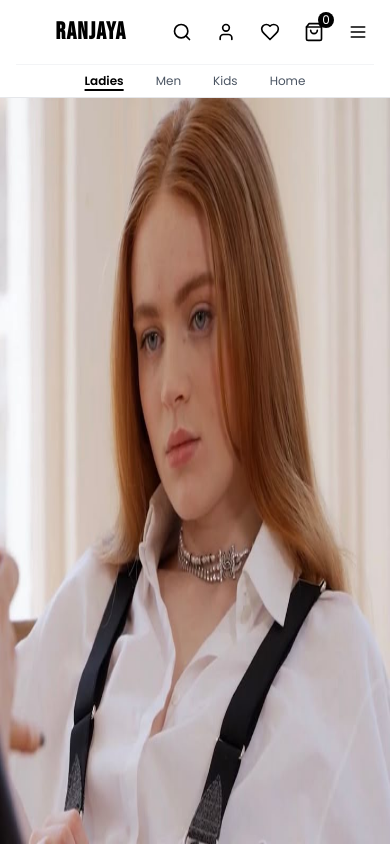
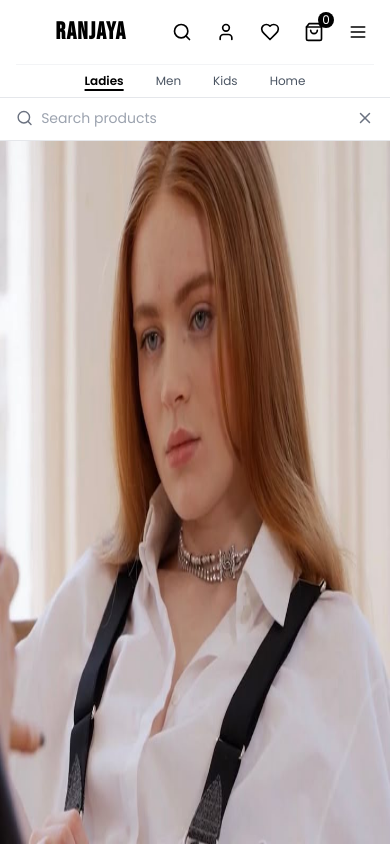
Before and after one commit to JairamDeo/Clothing-Brand-Website, a React (Vite) app in the folder client/: page / in a window 390 px wide. Both pictures are taken after a click on the button 181 px from the left and 32 px from the top of the page. Shown: the top 844 px of the page. Built offline with nearby package versions, Linux system fonts and the light colour scheme.

Commit message:
SearchBarfix

```diff
--- a/client/src/Components/Navbar.jsx
+++ b/client/src/Components/Navbar.jsx
@@ -2,11 +2,11 @@ import { useState, useEffect } from 'react';
 import { Link, useLocation, useNavigate } from 'react-router-dom';
 import { Search, ShoppingBag, User, Heart, Menu, X, ChevronDown } from 'lucide-react';
 import CategoryDrawer from './CategoryDrawer';
+import SearchBar from './SearchBar';
 
 export default function Navbar() {
   const [isMenuOpen, setIsMenuOpen] = useState(false);
   const [isSearchOpen, setIsSearchOpen] = useState(false);
-  const [searchQuery, setSearchQuery] = useState('');
   const [windowWidth, setWindowWidth] = useState(typeof window !== 'undefined' ? window.innerWidth : 0);
   const [activeCategoryDrawer, setActiveCategoryDrawer] = useState(null);
 
@@ -46,8 +46,6 @@ export default function Navbar() {
     if (activeCategoryDrawer) setActiveCategoryDrawer(null);
   };
 
-
-
   const openDrawer = () => {
     // Default to 'Ladies' category when opening the drawer
     setActiveCategoryDrawer('Ladies');
@@ -57,29 +55,6 @@ export default function Navbar() {
 
   // Check if current location path matches the nav item path
   const isActive = (path) => location.pathname === path;
-
-  // Handle search input change
-  const handleSearchChange = (e) => {
-    setSearchQuery(e.target.value);
-  };
-
-  // Handle search submission
-  const handleSearchSubmit = (e) => {
-    e.preventDefault();
-    if (searchQuery) {
-      // Redirect user based on search query
-      if (searchQuery.toLowerCase() === 'men') {
-        navigate('/men');
-      } else if (searchQuery.toLowerCase() === 'kids') {
-        navigate('/kids');
-      } else if (searchQuery.toLowerCase() === 'ladies') {
-        navigate('/');
-      } else if (searchQuery.toLowerCase() === 'home') {
-        navigate('/home');
-      }
-      setSearchQuery(''); // Clear search input after navigation
-    }
-  };
 
   return (
     <div className="text-sm">
@@ -191,27 +166,8 @@ export default function Navbar() {
         </div>
       </div>
 
-      {/* Search Bar */}
-      {isSearchOpen && (
-        <div className="border-b border-gray-200 py-3 px-4 absolute w-full bg-white z-30">
-          <div className="container mx-auto flex items-center max-w-2xl">
-            <Search size={18} className="text-gray-500" />
-            <form onSubmit={handleSearchSubmit} className="w-full flex items-center">
-              <input
-                type="text"
-                placeholder="Search products"
-                className="ml-2 w-full outline-none"
-                autoFocus
-                value={searchQuery}
-                onChange={handleSearchChange}
-              />
-              <button className="ml-2">
-                <X size={18} className="text-gray-500" />
-              </button>
-            </form>
-          </div>
-        </div>
-      )}
+      {/* Search Bar Component */}
+      <SearchBar isSearchOpen={isSearchOpen} setIsSearchOpen={setIsSearchOpen} isMobile={isMobile} />
 
       {/* Mobile Menu */}
       {isMenuOpen && isMobile && (
--- /dev/null
+++ b/client/src/Components/SearchBar.jsx
@@ -0,0 +1,73 @@
+import { useState, useEffect } from 'react';
+import { Search, X } from 'lucide-react';
+import { useNavigate } from 'react-router-dom';
+
+export default function SearchBar({ isSearchOpen, setIsSearchOpen, isMobile }) {
+  const [searchQuery, setSearchQuery] = useState('');
+  const navigate = useNavigate();
+
+  // Reset search query when search is closed
+  useEffect(() => {
+    if (!isSearchOpen) {
+      setSearchQuery('');
+    }
+  }, [isSearchOpen]);
+
+  // Handle search input change
+  const handleSearchChange = (e) => {
+    setSearchQuery(e.target.value);
+  };
+
+  // Handle search submission
+  const handleSearchSubmit = (e) => {
+    e.preventDefault();
+    if (searchQuery) {
+      // Redirect user based on search query
+      if (searchQuery.toLowerCase() === 'men') {
+        navigate('/men');
+      } else if (searchQuery.toLowerCase() === 'kids') {
+        navigate('/kids');
+      } else if (searchQuery.toLowerCase() === 'ladies') {
+        navigate('/');
+      } else if (searchQuery.toLowerCase() === 'home') {
+        navigate('/home');
+      }
+      else if (searchQuery.toLowerCase() === 'login') {
+        navigate('/signin');
+      }
+      // Clear search input after navigation
+      setSearchQuery('');
+      // Close search after submitting
+      setIsSearchOpen(false);
+    }
+  };
+
+  // Close search
+  const closeSearch = () => {
+    setIsSearchOpen(false);
+    setSearchQuery('');
+  };
+
+  if (!isSearchOpen) return null;
+
+  return (
+    <div className={`border-b border-gray-200 py-3 px-4 absolute w-full bg-white z-30 ${isMobile ? 'top-24' : 'top-16'}`}>
+      <div className="container mx-auto flex items-center max-w-2xl">
+        <Search size={18} className="text-gray-500" />
+        <form onSubmit={handleSearchSubmit} className="w-full flex items-center">
+          <input
+            type="text"
+            placeholder="Search products"
+            className="ml-2 w-full outline-none"
+            autoFocus
+            value={searchQuery}
+            onChange={handleSearchChange}
+          />
+          <button type="button" onClick={closeSearch} className="ml-2">
+            <X size={18} className="text-gray-500" />
+          </button>
+        </form>
+      </div>
+    </div>
+  );
+}
```
